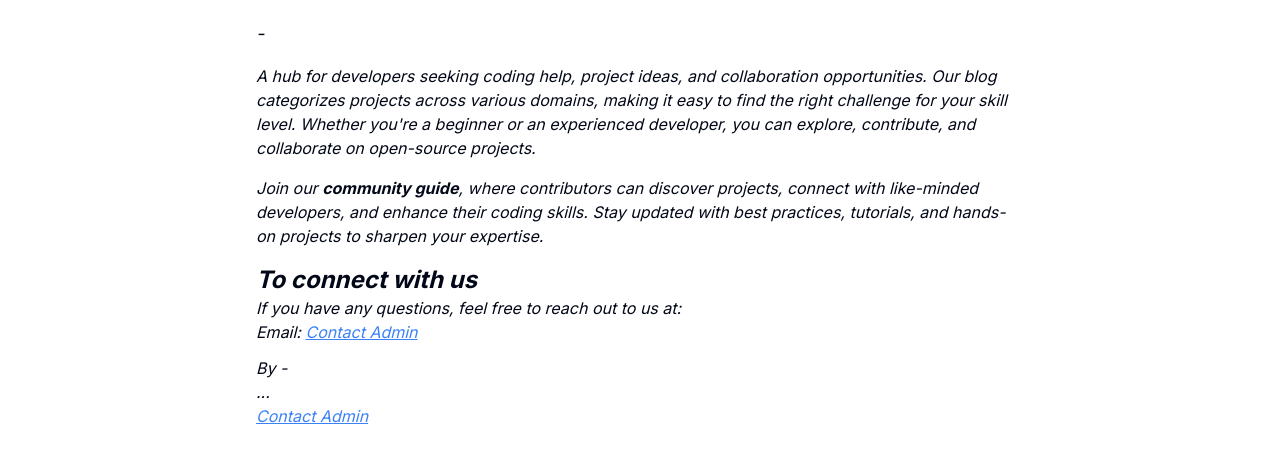
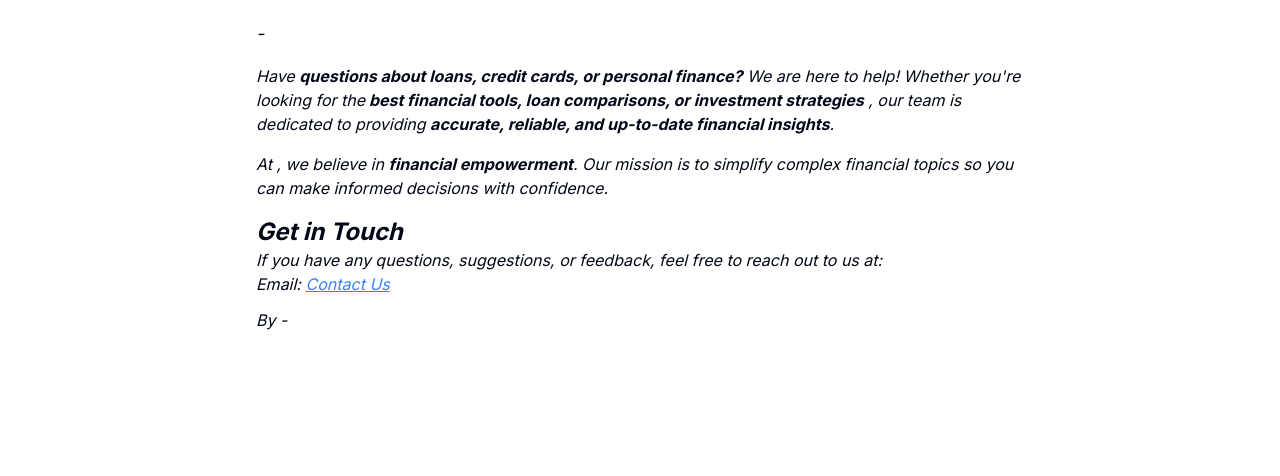
Before and after one commit to kundalik5545/personal-finance, a Next.js app: page /contact-us in a window 1280 px wide. Shown: the part 132-608 px from the top of the page. Built offline with nearby package versions, Linux system fonts and the light colour scheme; no server answers.

Commit message:
Update About Us and Contact Us pages with new content and improved messaging

```diff
--- a/app/(main)/about-us/page.jsx
+++ b/app/(main)/about-us/page.jsx
@@ -1,7 +1,7 @@
 import React from "react";
 
 export const metadata = {
-  title: "About",
+  title: "About Us",
 };
 
 const AboutPage = () => {
@@ -14,21 +14,32 @@ const AboutPage = () => {
           {process.env.NEXT_PUBLIC_TAG_LINE}
         </p>
         <p className="mb-4">
-          A hub for developers seeking coding help, project ideas, and
-          collaboration opportunities. Our blog categorizes projects across
-          various domains, making it easy to find the right challenge for your
-          skill level. Whether you're a beginner or an experienced developer,
-          you can explore, contribute, and collaborate on open-source projects.
+          Welcome to <strong>{process.env.NEXT_PUBLIC_WEBSITE_NAME}</strong>,
+          your go-to resource for{" "}
+          <strong>
+            personal finance insights, loan information, credit card guides, and
+            financial tools
+          </strong>
+          . We strive to simplify complex financial concepts and help you make
+          informed money decisions.
         </p>
         <p className="mb-4">
-          Join our <strong>community guide</strong>, where contributors can
-          discover projects, connect with like-minded developers, and enhance
-          their coding skills. Stay updated with best practices, tutorials, and
-          hands-on projects to sharpen your expertise.
+          Our blog features{" "}
+          <strong>
+            expert advice, financial calculators, and step-by-step guides
+          </strong>{" "}
+          to empower you with the knowledge to manage your money wisely. Whether
+          you're looking for the best loan options, credit card comparisons, or
+          investment strategies, we've got you covered.
         </p>
-
+        <p className="mb-4">
+          Explore our <strong>free financial tools and calculators</strong> to
+          estimate loans, interest rates, credit card rewards, and more. Stay
+          informed, take control of your finances, and build a secure financial
+          future with us.
+        </p>
         <p>By -</p>
-        <p>{process.env.NEXT_PUBLIC_WEBSITE_NAME}...</p>
+        <p>{process.env.NEXT_PUBLIC_WEBSITE_NAME}</p>
         <p>Last Updated: 25 Feb 2025</p>
       </blockquote>
     </div>
--- a/app/(main)/contact-us/page.jsx
+++ b/app/(main)/contact-us/page.jsx
@@ -15,39 +15,44 @@ const ContactUsPage = () => {
           {process.env.NEXT_PUBLIC_TAG_LINE}
         </p>
         <p className="mb-4">
-          A hub for developers seeking coding help, project ideas, and
-          collaboration opportunities. Our blog categorizes projects across
-          various domains, making it easy to find the right challenge for your
-          skill level. Whether you're a beginner or an experienced developer,
-          you can explore, contribute, and collaborate on open-source projects.
+          Have{" "}
+          <strong>
+            questions about loans, credit cards, or personal finance?
+          </strong>{" "}
+          We are here to help! Whether you're looking for the
+          <strong>
+            {" "}
+            best financial tools, loan comparisons, or investment strategies
+          </strong>{" "}
+          , our team is dedicated to providing{" "}
+          <strong>accurate, reliable, and up-to-date financial insights</strong>
+          .
         </p>
         <p className="mb-4">
-          Join our <strong>community guide</strong>, where contributors can
-          discover projects, connect with like-minded developers, and enhance
-          their coding skills. Stay updated with best practices, tutorials, and
-          hands-on projects to sharpen your expertise.
+          At <strong>{process.env.NEXT_PUBLIC_WEBSITE_NAME}</strong>, we believe
+          in <strong>financial empowerment</strong>. Our mission is to simplify
+          complex financial topics so you can make informed decisions with
+          confidence.
         </p>
         <div>
-          <h2 className="text-2xl font-bold">To connect with us</h2>
-          <p>If you have any questions, feel free to reach out to us at:</p>
+          <h2 className="text-2xl font-bold">Get in Touch</h2>
+          <p>
+            If you have any questions, suggestions, or feedback, feel free to
+            reach out to us at:
+          </p>
+          <p>
             Email:{" "}
             <Link
               className="underline text-blue-500"
               href={`mailto:${process.env.NEXT_PUBLIC_MAIL}`}
-            aria-label="Contact Admin via Email"
+              aria-label="Contact via Email"
             >
-            Contact Admin
+              Contact Us
             </Link>
+          </p>
         </div>
         <p className="pt-3">By -</p>
-        <p>{process.env.NEXT_PUBLIC_WEBSITE_NAME}...</p>
-        <Link
-          className="underline text-blue-500"
-          href={`mailto:${process.env.NEXT_PUBLIC_MAIL}`}
-          aria-label="Contact Admin via Email"
-        >
-          Contact Admin
-        </Link>
+        <p>{process.env.NEXT_PUBLIC_WEBSITE_NAME}</p>
       </div>
     </div>
   );
```
Lines whose indentation alone changed are shown as unchanged.
